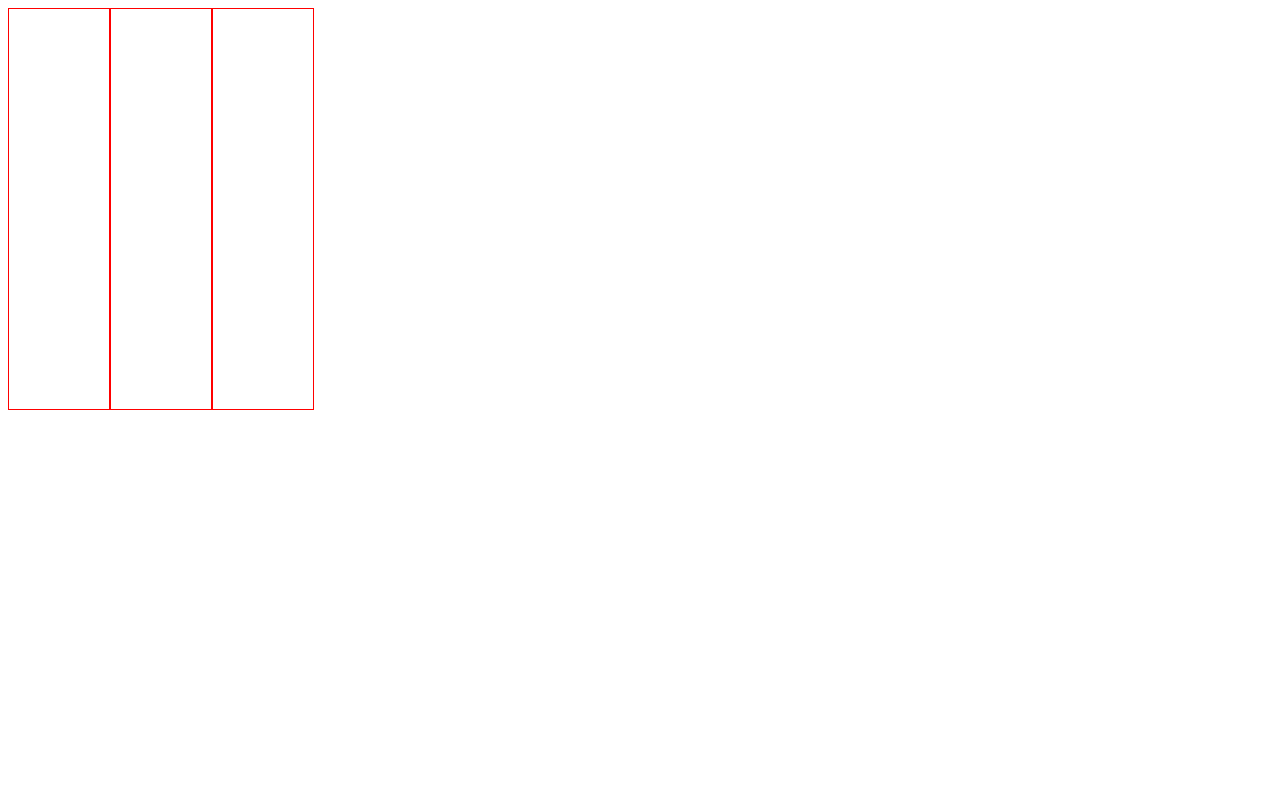
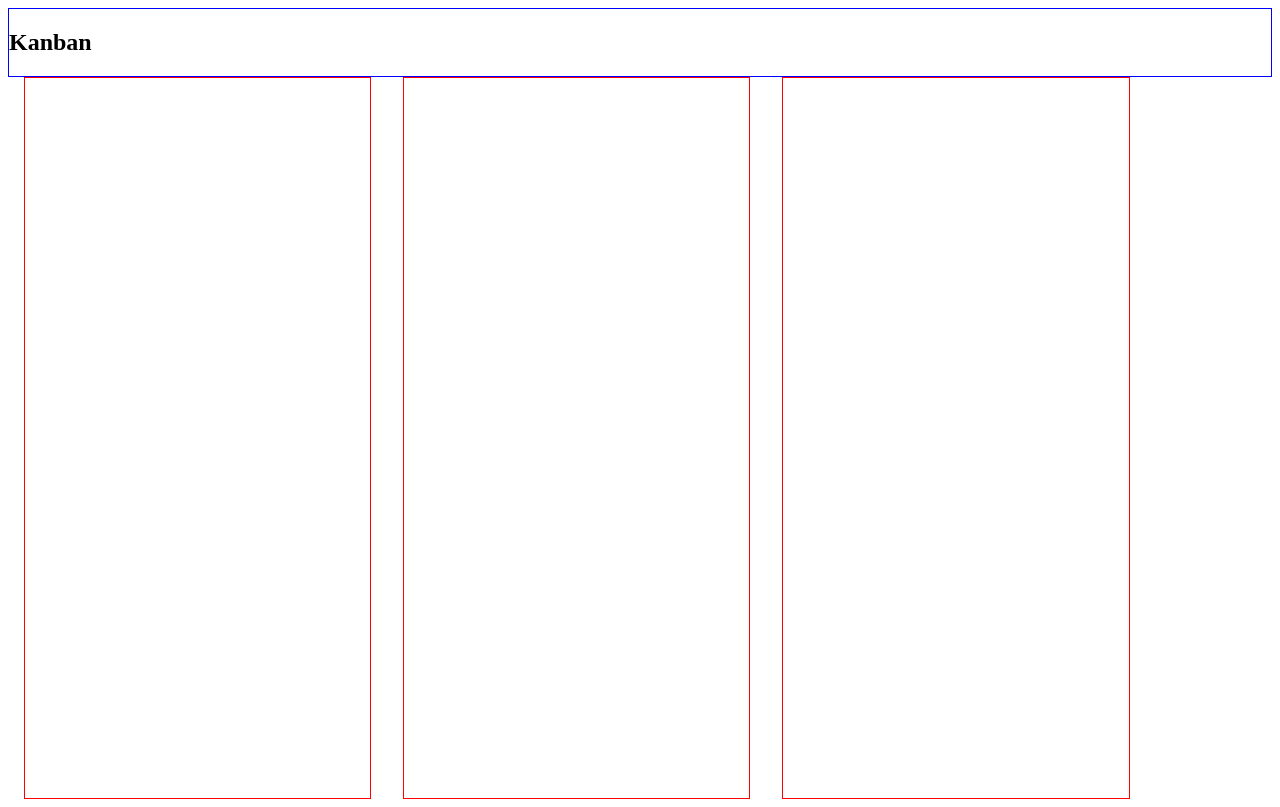
Before and after one commit to jumistrandberg/react-kanban, a React (Vite) app: page / in a window 1280 px wide. Built offline with nearby package versions, Linux system fonts and the light colour scheme.

Commit message:
Added header element. Borders in css to see elements

```diff
--- a/src/App.css
+++ b/src/App.css
@@ -1,9 +1,18 @@
+header {
+  border: 1px solid blue;
+
+}
 main {
   display: flex;
   flex-direction: row;
+  justify-content: center;
+  align-items: center;
+  width: 90%;
 }
 section {
   border: 1px solid red;
-  width: 100px;
-  height: 400px;
+  height: 90vh;
+  width: 100%;
+  max-width: 500px;
+  margin: 0 1rem;
 }
--- a/src/App.jsx
+++ b/src/App.jsx
@@ -3,6 +3,9 @@ import "./App.css";
 function App() {
   return (
     <>
+    <header>
+      <h2>Kanban</h2>
+    </header>
       <main>
         <section className="todo-section"></section>
         <section className="doing-section"></section>
```
